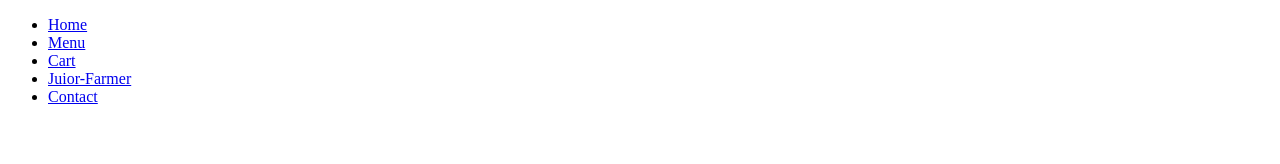
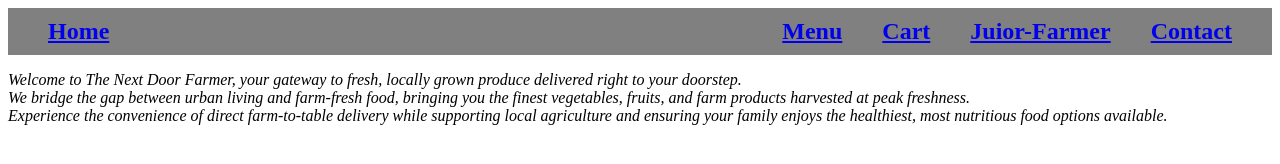
Before and after one commit to Gitkorir/The-Next-Door-Farmer, a plain HTML site: page index.html in a window 1280 px wide. Drawn offline with Linux system fonts and the light colour scheme.

Commit message:
created a hero section & added an introductory paragraph

```diff
--- a/css/styles.css
+++ b/css/styles.css
@@ -1,3 +1,26 @@
-index.html {
+/* style the nav container */
+.nav-items {
   background-color: grey;
+  display: flex;
+  flex-direction: row;
+  justify-content: space-between;
+  padding: 0 20px;
+  margin: 0;
+  list-style-type: none;
 }
+/*style the home to the left of page */
+.nav-items li:first-child {
+  margin-right: auto;
+}
+/*style(menu,junior-farmer,cart,contact)to the right*/
+.nav-items li {
+  padding: 10px 20px;
+}
+.nav-items {
+  font-size: 24px;
+  font-weight: bold;
+}
+/*make the items light when hovering*/
+.nav-items a:hover {
+  color: lightblue;
+}
--- a/index.html
+++ b/index.html
@@ -10,7 +10,7 @@
   <body>
     <header>
       <nav>
-        <ul>
+        <ul class="nav-items">
           <li><a href="index.html">Home</a></li>
           <li><a href="menu.html">Menu</a></li>
           <li><a href="cart.html">Cart</a></li>
@@ -19,5 +19,10 @@
         </ul>
       </nav>
     </header>
+    <main class="hero">
+        <div class="intro-box">
+            <p><i>Welcome to The Next Door Farmer, your gateway to fresh, locally grown produce delivered right to your doorstep.</br>We bridge the gap between urban living and farm-fresh food, bringing you the finest vegetables, fruits, and farm products harvested at peak freshness.</br> Experience the convenience of direct farm-to-table delivery while supporting local agriculture and ensuring your family enjoys the healthiest, most nutritious food options available.</i></p>
+        </div>
+    </main>
   </body>
 </html>
```
Also changed, not shown: cart.html (+1 -1 lines), contact.html (+1 -1 lines), junior-farmer.html (+1 -1 lines), menu.html (+1 -1 lines).
